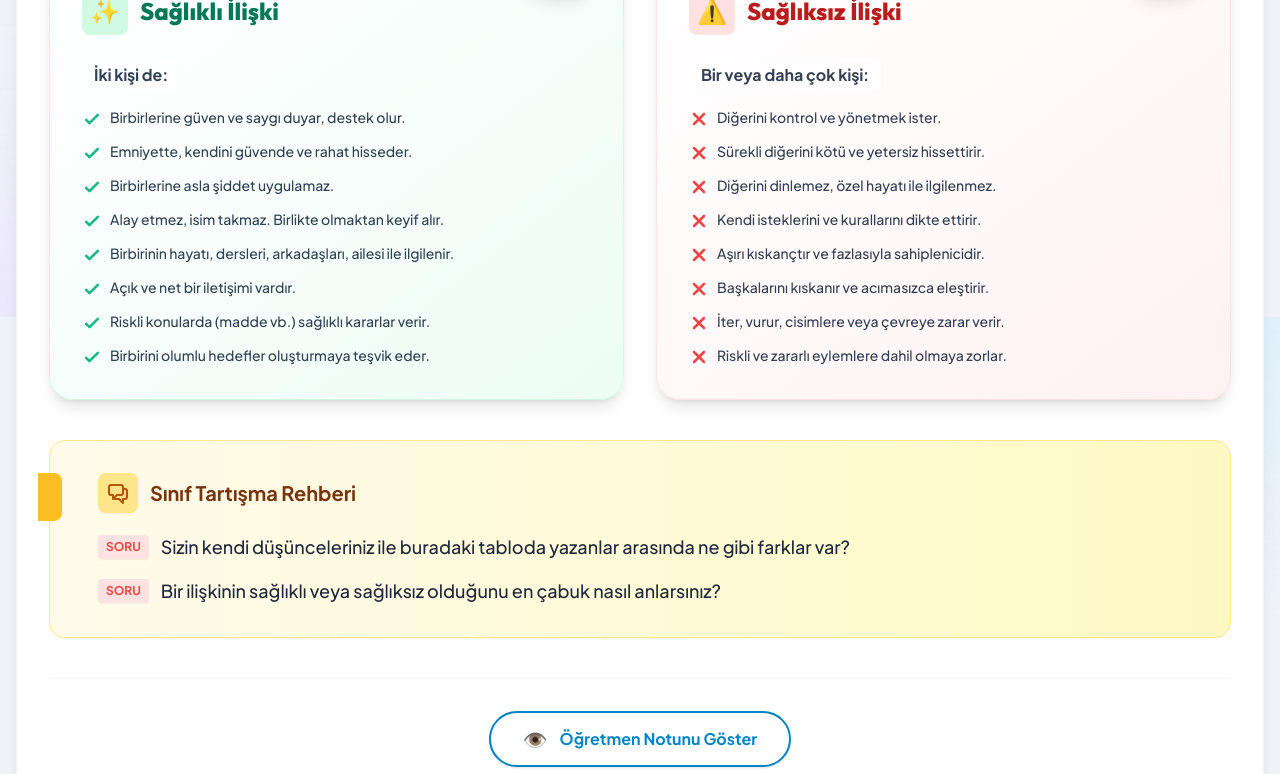
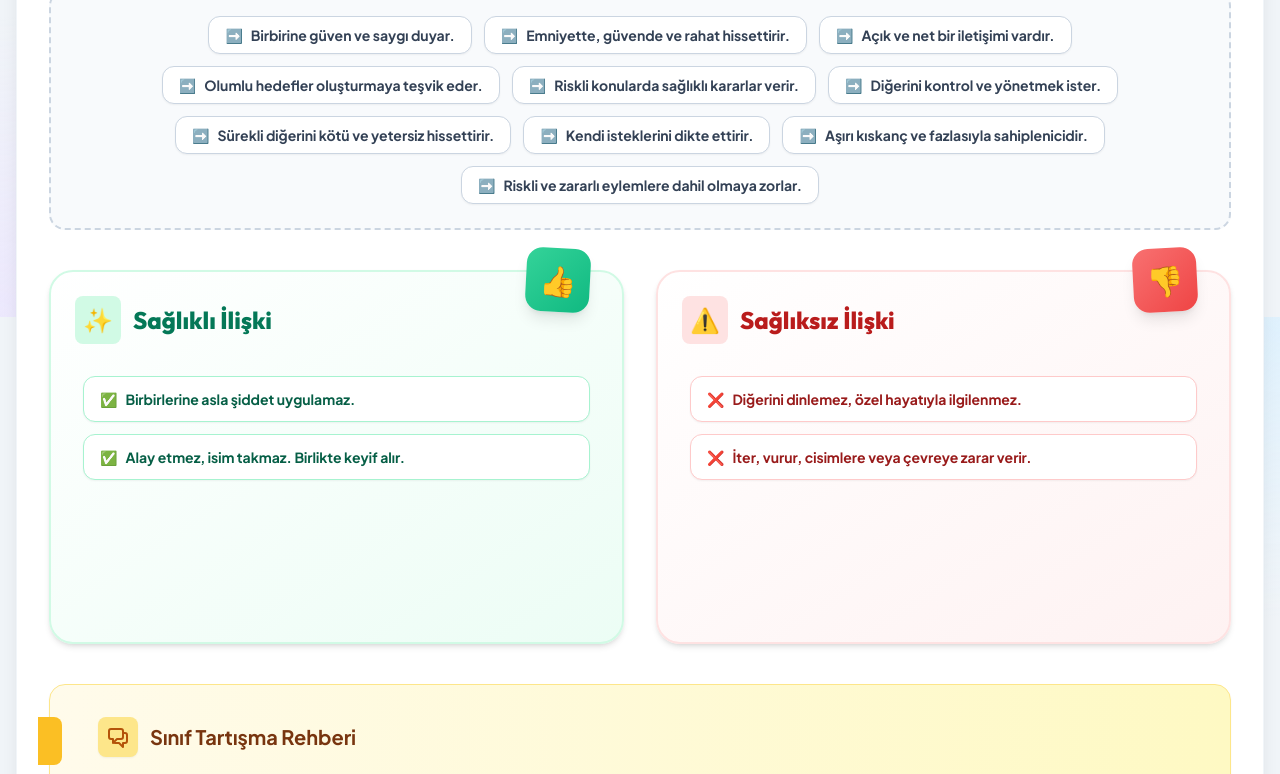
Before and after one commit to sinanseden-eng/Saglikli_Arkadasliklar_Ders_Sunumu, a plain HTML site: page index.html in a window 1280 px wide. Shown: the part 483-1257 px from the top of the page. Drawn offline with nearby package versions, Linux system fonts and the light colour scheme.

Commit message:
Update index.html

```diff
--- a/index.html
+++ b/index.html
@@ -69,7 +69,7 @@
         .timer-finished {
             animation: pulse-danger 1.5s infinite;
         }
-        /* Custom Scrollbar for Scenarios */
+        /* Custom Scrollbar */
         .custom-scrollbar::-webkit-scrollbar {
             width: 6px;
         }
@@ -84,15 +84,22 @@
         .custom-scrollbar::-webkit-scrollbar-thumb:hover {
             background: #94a3b8;
         }
+        /* Drag and Drop Visuals */
+        .drop-zone {
+            transition: background-color 0.3s, border-color 0.3s;
+        }
+        .drop-zone.drag-over {
+            background-color: rgba(255, 255, 255, 0.8);
+            border-color: #94a3b8;
+            border-style: dashed;
+        }
     </style>
 </head>
 <body class="text-slate-800 min-h-screen flex flex-col">
 
     <!-- Header -->
     <header class="bg-white/80 backdrop-blur-md shadow-sm border-b border-slate-200 sticky top-0 z-50">
-        <!-- Colorful Top Accent Bar -->
         <div class="h-1.5 w-full bg-gradient-to-r from-primary via-accent to-secondary"></div>
-
         <div class="container mx-auto px-4 py-4 flex flex-col md:flex-row justify-between items-center gap-4">
             <div class="flex items-center space-x-4">
                 <div class="bg-gradient-to-br from-primary to-blue-800 text-white p-2.5 rounded-xl shadow-md">
@@ -119,10 +126,9 @@
     <!-- Main Content -->
     <main class="flex-grow container mx-auto px-4 py-8 relative">
 
-        <!-- SECTION 1: KEŞFETME -->
+        <!-- SECTION 1: KEŞFETME (DRAG & DROP) -->
         <section id="section-intro" class="fade-in">
             <div class="bg-white rounded-3xl shadow-xl p-8 border border-slate-100 relative overflow-hidden mb-8">
-                <!-- Decorative background shape -->
                 <div class="absolute -top-24 -right-24 w-48 h-48 bg-blue-50 rounded-full mix-blend-multiply filter blur-2xl opacity-70"></div>
 
                 <!-- Timer & Code -->
@@ -154,51 +160,95 @@
 
                 <div class="mb-8 relative z-10 text-center max-w-3xl mx-auto">
                     <h2 class="text-4xl font-heading font-extrabold text-transparent bg-clip-text bg-gradient-to-r from-slate-800 to-slate-500 mb-4">Sağlıklı ve Sağlıksız İlişkiler</h2>
-                    <p class="text-slate-500 text-lg">Hangi davranışlar bir ilişkiyi sağlıklı, hangi davranışlar sağlıksız yapar? Aralarındaki farkları inceleyelim.</p>
+                    <p class="text-slate-500 text-lg">Aşağıdaki davranış havuzunda yer alan özellikleri sınıfça tartışarak ait oldukları kutuya sürükleyip bırakın.</p>
                 </div>
 
-                <div class="grid grid-cols-1 md:grid-cols-2 gap-8 mt-10">
-                    <!-- Sağlıklı İlişki -->
-                    <div class="bg-gradient-to-br from-white to-emerald-50 p-8 rounded-3xl border border-emerald-100 shadow-lg relative transform transition duration-500 hover:-translate-y-1 hover:shadow-xl">
+                <!-- THE DRAG POOL -->
+                <div class="mb-10 relative z-10">
+                    <div class="flex items-center mb-3">
+                        <span class="text-2xl mr-2">🧩</span>
+                        <h3 class="font-heading font-bold text-slate-700 text-xl">Davranış Havuzu</h3>
+                    </div>
+                    <div id="pool-zone" class="drop-zone flex flex-wrap gap-3 p-6 bg-slate-50 rounded-2xl border-2 border-dashed border-slate-300 min-h-[120px] items-center justify-center transition-colors" ondragover="allowDrop(event)" ondragleave="dragLeave(event)" ondrop="drop(event)">
+
+                        <div id="trait-1" draggable="true" ondragstart="drag(event)" class="cursor-grab active:cursor-grabbing bg-white border border-slate-300 shadow-sm px-4 py-2 rounded-xl text-sm font-bold text-slate-700 flex items-center hover:bg-slate-100 transition-all transform hover:scale-105 active:scale-95">
+                            <span class="icon-span mr-2 text-slate-400">➡️</span> <span>Birbirine güven ve saygı duyar.</span>
+                        </div>
+                        <div id="trait-2" draggable="true" ondragstart="drag(event)" class="cursor-grab active:cursor-grabbing bg-white border border-slate-300 shadow-sm px-4 py-2 rounded-xl text-sm font-bold text-slate-700 flex items-center hover:bg-slate-100 transition-all transform hover:scale-105 active:scale-95">
+                            <span class="icon-span mr-2 text-slate-400">➡️</span> <span>Emniyette, güvende ve rahat hissettirir.</span>
+                        </div>
+                        <div id="trait-3" draggable="true" ondragstart="drag(event)" class="cursor-grab active:cursor-grabbing bg-white border border-slate-300 shadow-sm px-4 py-2 rounded-xl text-sm font-bold text-slate-700 flex items-center hover:bg-slate-100 transition-all transform hover:scale-105 active:scale-95">
+                            <span class="icon-span mr-2 text-slate-400">➡️</span> <span>Açık ve net bir iletişimi vardır.</span>
+                        </div>
+                        <div id="trait-4" draggable="true" ondragstart="drag(event)" class="cursor-grab active:cursor-grabbing bg-white border border-slate-300 shadow-sm px-4 py-2 rounded-xl text-sm font-bold text-slate-700 flex items-center hover:bg-slate-100 transition-all transform hover:scale-105 active:scale-95">
+                            <span class="icon-span mr-2 text-slate-400">➡️</span> <span>Olumlu hedefler oluşturmaya teşvik eder.</span>
+                        </div>
+                        <div id="trait-5" draggable="true" ondragstart="drag(event)" class="cursor-grab active:cursor-grabbing bg-white border border-slate-300 shadow-sm px-4 py-2 rounded-xl text-sm font-bold text-slate-700 flex items-center hover:bg-slate-100 transition-all transform hover:scale-105 active:scale-95">
+                            <span class="icon-span mr-2 text-slate-400">➡️</span> <span>Riskli konularda sağlıklı kararlar verir.</span>
+                        </div>
+                        <div id="trait-6" draggable="true" ondragstart="drag(event)" class="cursor-grab active:cursor-grabbing bg-white border border-slate-300 shadow-sm px-4 py-2 rounded-xl text-sm font-bold text-slate-700 flex items-center hover:bg-slate-100 transition-all transform hover:scale-105 active:scale-95">
+                            <span class="icon-span mr-2 text-slate-400">➡️</span> <span>Diğerini kontrol ve yönetmek ister.</span>
+                        </div>
+                        <div id="trait-7" draggable="true" ondragstart="drag(event)" class="cursor-grab active:cursor-grabbing bg-white border border-slate-300 shadow-sm px-4 py-2 rounded-xl text-sm font-bold text-slate-700 flex items-center hover:bg-slate-100 transition-all transform hover:scale-105 active:scale-95">
+                            <span class="icon-span mr-2 text-slate-400">➡️</span> <span>Sürekli diğerini kötü ve yetersiz hissettirir.</span>
+                        </div>
+                        <div id="trait-8" draggable="true" ondragstart="drag(event)" class="cursor-grab active:cursor-grabbing bg-white border border-slate-300 shadow-sm px-4 py-2 rounded-xl text-sm font-bold text-slate-700 flex items-center hover:bg-slate-100 transition-all transform hover:scale-105 active:scale-95">
+                            <span class="icon-span mr-2 text-slate-400">➡️</span> <span>Kendi isteklerini dikte ettirir.</span>
+                        </div>
+                        <div id="trait-9" draggable="true" ondragstart="drag(event)" class="cursor-grab active:cursor-grabbing bg-white border border-slate-300 shadow-sm px-4 py-2 rounded-xl text-sm font-bold text-slate-700 flex items-center hover:bg-slate-100 transition-all transform hover:scale-105 active:scale-95">
+                            <span class="icon-span mr-2 text-slate-400">➡️</span> <span>Aşırı kıskanç ve fazlasıyla sahiplenicidir.</span>
+                        </div>
+                        <div id="trait-10" draggable="true" ondragstart="drag(event)" class="cursor-grab active:cursor-grabbing bg-white border border-slate-300 shadow-sm px-4 py-2 rounded-xl text-sm font-bold text-slate-700 flex items-center hover:bg-slate-100 transition-all transform hover:scale-105 active:scale-95">
+                            <span class="icon-span mr-2 text-slate-400">➡️</span> <span>Riskli ve zararlı eylemlere dahil olmaya zorlar.</span>
+                        </div>
+
+                    </div>
+                </div>
+
+                <div class="grid grid-cols-1 md:grid-cols-2 gap-8 mt-10 relative z-10">
+
+                    <!-- Sağlıklı İlişki Drop Zone -->
+                    <div class="bg-gradient-to-br from-white to-emerald-50 p-6 rounded-3xl border-2 border-emerald-100 shadow-md relative flex flex-col">
                         <div class="absolute -top-6 right-8 w-16 h-16 bg-gradient-to-br from-emerald-400 to-secondary text-white rounded-2xl shadow-lg flex items-center justify-center text-3xl transform rotate-3">👍</div>
                         <h3 class="text-2xl font-heading font-extrabold text-emerald-700 mb-6 flex items-center">
                             <span class="bg-emerald-100 text-emerald-600 p-2 rounded-lg mr-3">✨</span> Sağlıklı İlişki
                         </h3>
-                        <p class="font-bold text-slate-700 mb-4 bg-white/60 py-1 px-3 rounded-md inline-block">İki kişi de:</p>
-                        <ul class="space-y-3 text-sm text-slate-700 font-medium">
-                            <li class="flex items-start"><svg class="w-5 h-5 text-emerald-500 mr-2 mt-0.5 flex-shrink-0" fill="none" stroke="currentColor" viewBox="0 0 24 24"><path stroke-linecap="round" stroke-linejoin="round" stroke-width="3" d="M5 13l4 4L19 7"></path></svg> <span>Birbirlerine güven ve saygı duyar, destek olur.</span></li>
-                            <li class="flex items-start"><svg class="w-5 h-5 text-emerald-500 mr-2 mt-0.5 flex-shrink-0" fill="none" stroke="currentColor" viewBox="0 0 24 24"><path stroke-linecap="round" stroke-linejoin="round" stroke-width="3" d="M5 13l4 4L19 7"></path></svg> <span>Emniyette, kendini güvende ve rahat hisseder.</span></li>
-                            <li class="flex items-start"><svg class="w-5 h-5 text-emerald-500 mr-2 mt-0.5 flex-shrink-0" fill="none" stroke="currentColor" viewBox="0 0 24 24"><path stroke-linecap="round" stroke-linejoin="round" stroke-width="3" d="M5 13l4 4L19 7"></path></svg> <span>Birbirlerine asla şiddet uygulamaz.</span></li>
-                            <li class="flex items-start"><svg class="w-5 h-5 text-emerald-500 mr-2 mt-0.5 flex-shrink-0" fill="none" stroke="currentColor" viewBox="0 0 24 24"><path stroke-linecap="round" stroke-linejoin="round" stroke-width="3" d="M5 13l4 4L19 7"></path></svg> <span>Alay etmez, isim takmaz. Birlikte olmaktan keyif alır.</span></li>
-                            <li class="flex items-start"><svg class="w-5 h-5 text-emerald-500 mr-2 mt-0.5 flex-shrink-0" fill="none" stroke="currentColor" viewBox="0 0 24 24"><path stroke-linecap="round" stroke-linejoin="round" stroke-width="3" d="M5 13l4 4L19 7"></path></svg> <span>Birbirinin hayatı, dersleri, arkadaşları, ailesi ile ilgilenir.</span></li>
-                            <li class="flex items-start"><svg class="w-5 h-5 text-emerald-500 mr-2 mt-0.5 flex-shrink-0" fill="none" stroke="currentColor" viewBox="0 0 24 24"><path stroke-linecap="round" stroke-linejoin="round" stroke-width="3" d="M5 13l4 4L19 7"></path></svg> <span>Açık ve net bir iletişimi vardır.</span></li>
-                            <li class="flex items-start"><svg class="w-5 h-5 text-emerald-500 mr-2 mt-0.5 flex-shrink-0" fill="none" stroke="currentColor" viewBox="0 0 24 24"><path stroke-linecap="round" stroke-linejoin="round" stroke-width="3" d="M5 13l4 4L19 7"></path></svg> <span>Riskli konularda (madde vb.) sağlıklı kararlar verir.</span></li>
-                            <li class="flex items-start"><svg class="w-5 h-5 text-emerald-500 mr-2 mt-0.5 flex-shrink-0" fill="none" stroke="currentColor" viewBox="0 0 24 24"><path stroke-linecap="round" stroke-linejoin="round" stroke-width="3" d="M5 13l4 4L19 7"></path></svg> <span>Birbirini olumlu hedefler oluşturmaya teşvik eder.</span></li>
-                        </ul>
+
+                        <div id="healthy-zone" class="drop-zone flex-grow flex flex-col gap-3 min-h-[250px] p-2 rounded-xl transition-colors" ondragover="allowDrop(event)" ondragleave="dragLeave(event)" ondrop="drop(event)">
+                            <!-- Static Initial Examples -->
+                            <div class="bg-white border border-emerald-200 shadow-sm px-4 py-3 rounded-xl text-sm font-bold text-emerald-800 flex items-center w-full">
+                                <span class="icon-span mr-2 text-emerald-500">✅</span> <span>Birbirlerine asla şiddet uygulamaz.</span>
+                            </div>
+                            <div class="bg-white border border-emerald-200 shadow-sm px-4 py-3 rounded-xl text-sm font-bold text-emerald-800 flex items-center w-full">
+                                <span class="icon-span mr-2 text-emerald-500">✅</span> <span>Alay etmez, isim takmaz. Birlikte keyif alır.</span>
+                            </div>
+                            <!-- Dropped items will append here -->
+                        </div>
                     </div>
 
-                    <!-- Sağlıksız İlişki -->
-                    <div class="bg-gradient-to-br from-white to-red-50 p-8 rounded-3xl border border-red-100 shadow-lg relative transform transition duration-500 hover:-translate-y-1 hover:shadow-xl">
+                    <!-- Sağlıksız İlişki Drop Zone -->
+                    <div class="bg-gradient-to-br from-white to-red-50 p-6 rounded-3xl border-2 border-red-100 shadow-md relative flex flex-col">
                         <div class="absolute -top-6 right-8 w-16 h-16 bg-gradient-to-br from-red-400 to-danger text-white rounded-2xl shadow-lg flex items-center justify-center text-3xl transform -rotate-3">👎</div>
                         <h3 class="text-2xl font-heading font-extrabold text-red-700 mb-6 flex items-center">
                             <span class="bg-red-100 text-red-600 p-2 rounded-lg mr-3">⚠️</span> Sağlıksız İlişki
                         </h3>
-                        <p class="font-bold text-slate-700 mb-4 bg-white/60 py-1 px-3 rounded-md inline-block">Bir veya daha çok kişi:</p>
-                        <ul class="space-y-3 text-sm text-slate-700 font-medium">
-                            <li class="flex items-start"><svg class="w-5 h-5 text-red-500 mr-2 mt-0.5 flex-shrink-0" fill="none" stroke="currentColor" viewBox="0 0 24 24"><path stroke-linecap="round" stroke-linejoin="round" stroke-width="3" d="M6 18L18 6M6 6l12 12"></path></svg> <span>Diğerini kontrol ve yönetmek ister.</span></li>
-                            <li class="flex items-start"><svg class="w-5 h-5 text-red-500 mr-2 mt-0.5 flex-shrink-0" fill="none" stroke="currentColor" viewBox="0 0 24 24"><path stroke-linecap="round" stroke-linejoin="round" stroke-width="3" d="M6 18L18 6M6 6l12 12"></path></svg> <span>Sürekli diğerini kötü ve yetersiz hissettirir.</span></li>
-                            <li class="flex items-start"><svg class="w-5 h-5 text-red-500 mr-2 mt-0.5 flex-shrink-0" fill="none" stroke="currentColor" viewBox="0 0 24 24"><path stroke-linecap="round" stroke-linejoin="round" stroke-width="3" d="M6 18L18 6M6 6l12 12"></path></svg> <span>Diğerini dinlemez, özel hayatı ile ilgilenmez.</span></li>
-                            <li class="flex items-start"><svg class="w-5 h-5 text-red-500 mr-2 mt-0.5 flex-shrink-0" fill="none" stroke="currentColor" viewBox="0 0 24 24"><path stroke-linecap="round" stroke-linejoin="round" stroke-width="3" d="M6 18L18 6M6 6l12 12"></path></svg> <span>Kendi isteklerini ve kurallarını dikte ettirir.</span></li>
-                            <li class="flex items-start"><svg class="w-5 h-5 text-red-500 mr-2 mt-0.5 flex-shrink-0" fill="none" stroke="currentColor" viewBox="0 0 24 24"><path stroke-linecap="round" stroke-linejoin="round" stroke-width="3" d="M6 18L18 6M6 6l12 12"></path></svg> <span>Aşırı kıskançtır ve fazlasıyla sahiplenicidir.</span></li>
-                            <li class="flex items-start"><svg class="w-5 h-5 text-red-500 mr-2 mt-0.5 flex-shrink-0" fill="none" stroke="currentColor" viewBox="0 0 24 24"><path stroke-linecap="round" stroke-linejoin="round" stroke-width="3" d="M6 18L18 6M6 6l12 12"></path></svg> <span>Başkalarını kıskanır ve acımasızca eleştirir.</span></li>
-                            <li class="flex items-start"><svg class="w-5 h-5 text-red-500 mr-2 mt-0.5 flex-shrink-0" fill="none" stroke="currentColor" viewBox="0 0 24 24"><path stroke-linecap="round" stroke-linejoin="round" stroke-width="3" d="M6 18L18 6M6 6l12 12"></path></svg> <span>İter, vurur, cisimlere veya çevreye zarar verir.</span></li>
-                            <li class="flex items-start"><svg class="w-5 h-5 text-red-500 mr-2 mt-0.5 flex-shrink-0" fill="none" stroke="currentColor" viewBox="0 0 24 24"><path stroke-linecap="round" stroke-linejoin="round" stroke-width="3" d="M6 18L18 6M6 6l12 12"></path></svg> <span>Riskli ve zararlı eylemlere dahil olmaya zorlar.</span></li>
-                        </ul>
+
+                        <div id="unhealthy-zone" class="drop-zone flex-grow flex flex-col gap-3 min-h-[250px] p-2 rounded-xl transition-colors" ondragover="allowDrop(event)" ondragleave="dragLeave(event)" ondrop="drop(event)">
+                            <!-- Static Initial Examples -->
+                            <div class="bg-white border border-red-200 shadow-sm px-4 py-3 rounded-xl text-sm font-bold text-red-800 flex items-center w-full">
+                                <span class="icon-span mr-2 text-red-500">❌</span> <span>Diğerini dinlemez, özel hayatıyla ilgilenmez.</span>
+                            </div>
+                            <div class="bg-white border border-red-200 shadow-sm px-4 py-3 rounded-xl text-sm font-bold text-red-800 flex items-center w-full">
+                                <span class="icon-span mr-2 text-red-500">❌</span> <span>İter, vurur, cisimlere veya çevreye zarar verir.</span>
+                            </div>
+                            <!-- Dropped items will append here -->
+                        </div>
                     </div>
+
                 </div>
 
                 <!-- Discussion Guide -->
-                <div class="mt-10 bg-gradient-to-r from-amber-50 to-yellow-100 rounded-2xl p-8 border border-amber-200 shadow-sm relative">
+                <div class="mt-10 bg-gradient-to-r from-amber-50 to-yellow-100 rounded-2xl p-8 border border-amber-200 shadow-sm relative z-10">
                     <div class="absolute -left-3 top-8 w-6 h-12 bg-amber-400 rounded-r-lg"></div>
                     <div class="flex items-center mb-5 ml-4">
                         <div class="bg-amber-200 p-2 rounded-lg mr-3 shadow-sm">
@@ -209,7 +259,7 @@
                     <ul class="space-y-4 text-slate-800 ml-4 font-medium text-lg">
                         <li class="flex items-start">
                             <span class="flex-shrink-0 bg-red-100 text-danger text-xs font-bold px-2 py-1 rounded mr-3 mt-0.5 shadow-sm">SORU</span>
-                            <span>Sizin kendi düşünceleriniz ile buradaki tabloda yazanlar arasında ne gibi farklar var?</span>
+                            <span>Listeyi oluştururken en çok hangi maddede zorlandınız veya farklı düşündünüz?</span>
                         </li>
                         <li class="flex items-start">
                             <span class="flex-shrink-0 bg-red-100 text-danger text-xs font-bold px-2 py-1 rounded mr-3 mt-0.5 shadow-sm">SORU</span>
@@ -219,7 +269,7 @@
                 </div>
 
                 <!-- Hidden Conclusion Message -->
-                <div class="mt-10 border-t border-slate-100 pt-8 flex flex-col items-center">
+                <div class="mt-10 border-t border-slate-100 pt-8 flex flex-col items-center relative z-10">
                     <button onclick="toggleContent('intro-conclusion', this)" class="group bg-white border-2 border-primary text-primary px-8 py-3 rounded-full font-bold shadow hover:bg-primary hover:text-white transition-all flex items-center space-x-3">
                         <span class="text-xl group-hover:scale-110 transition-transform">👁️</span>
                         <span>Öğretmen Notunu Göster</span>
@@ -234,7 +284,7 @@
                     </div>
                 </div>
 
-                <div class="mt-10 flex justify-end">
+                <div class="mt-10 flex justify-end relative z-10">
                     <button onclick="showSection('method')" class="bg-gradient-to-r from-primary to-blue-600 text-white px-8 py-3.5 rounded-xl font-bold shadow-lg hover:shadow-xl hover:translate-y-[-2px] transition-all flex items-center">
                         Sonraki Adım: NDS Tekniği
                         <svg class="w-5 h-5 ml-2" fill="none" stroke="currentColor" viewBox="0 0 24 24"><path stroke-linecap="round" stroke-linejoin="round" stroke-width="2.5" d="M17 8l4 4m0 0l-4 4m4-4H3"></path></svg>
@@ -597,6 +647,50 @@
             }
         };
 
+        // Drag and Drop Logic
+        window.allowDrop = function(ev) {
+            ev.preventDefault();
+            if (ev.target.closest('.drop-zone')) {
+                ev.target.closest('.drop-zone').classList.add('drag-over');
+            }
+        }
+
+        window.dragLeave = function(ev) {
+            if (ev.target.closest('.drop-zone')) {
+                ev.target.closest('.drop-zone').classList.remove('drag-over');
+            }
+        }
+
+        window.drag = function(ev) {
+            ev.dataTransfer.setData("text", ev.target.id);
+        }
+
+        window.drop = function(ev) {
+            ev.preventDefault();
+            var data = ev.dataTransfer.getData("text");
+            var draggedEl = document.getElementById(data);
+            var dropZone = ev.target.closest('.drop-zone');
+
+            if (dropZone && draggedEl) {
+                dropZone.classList.remove('drag-over');
+                dropZone.appendChild(draggedEl);
+
+                // Style adjustments based on drop zone
+                let iconSpan = draggedEl.querySelector('.icon-span');
+                if(dropZone.id === 'healthy-zone') {
+                    draggedEl.className = "cursor-grab active:cursor-grabbing bg-white border border-emerald-200 shadow-sm px-4 py-3 rounded-xl text-sm font-bold text-emerald-800 flex items-center hover:bg-emerald-50 transition-all w-full";
+                    if(iconSpan) iconSpan.innerHTML = '<svg class="w-5 h-5 text-emerald-500 flex-shrink-0" fill="none" stroke="currentColor" viewBox="0 0 24 24"><path stroke-linecap="round" stroke-linejoin="round" stroke-width="3" d="M5 13l4 4L19 7"></path></svg>';
+                } else if(dropZone.id === 'unhealthy-zone') {
+                    draggedEl.className = "cursor-grab active:cursor-grabbing bg-white border border-red-200 shadow-sm px-4 py-3 rounded-xl text-sm font-bold text-red-800 flex items-center hover:bg-red-50 transition-all w-full";
+                    if(iconSpan) iconSpan.innerHTML = '<svg class="w-5 h-5 text-red-500 flex-shrink-0" fill="none" stroke="currentColor" viewBox="0 0 24 24"><path stroke-linecap="round" stroke-linejoin="round" stroke-width="3" d="M6 18L18 6M6 6l12 12"></path></svg>';
+                } else {
+                    // Back to pool
+                    draggedEl.className = "cursor-grab active:cursor-grabbing bg-white border border-slate-300 shadow-sm px-4 py-2 rounded-xl text-sm font-bold text-slate-700 flex items-center hover:bg-slate-100 transition-all transform hover:scale-105 active:scale-95";
+                    if(iconSpan) iconSpan.innerHTML = '➡️';
+                }
+            }
+        }
+
         // Scenario Selection
         const exScenarios = [
             { id: 1, title: "Senaryo 1: Gizli İstek", desc: "En iyi arkadaşınızın cebine babasının cüzdanından çaldığı parayı gizlice koyduğunu gördünüz. Bununla konsere gitmek istediğini söylüyor ve sizi de davet ediyor." },
```
